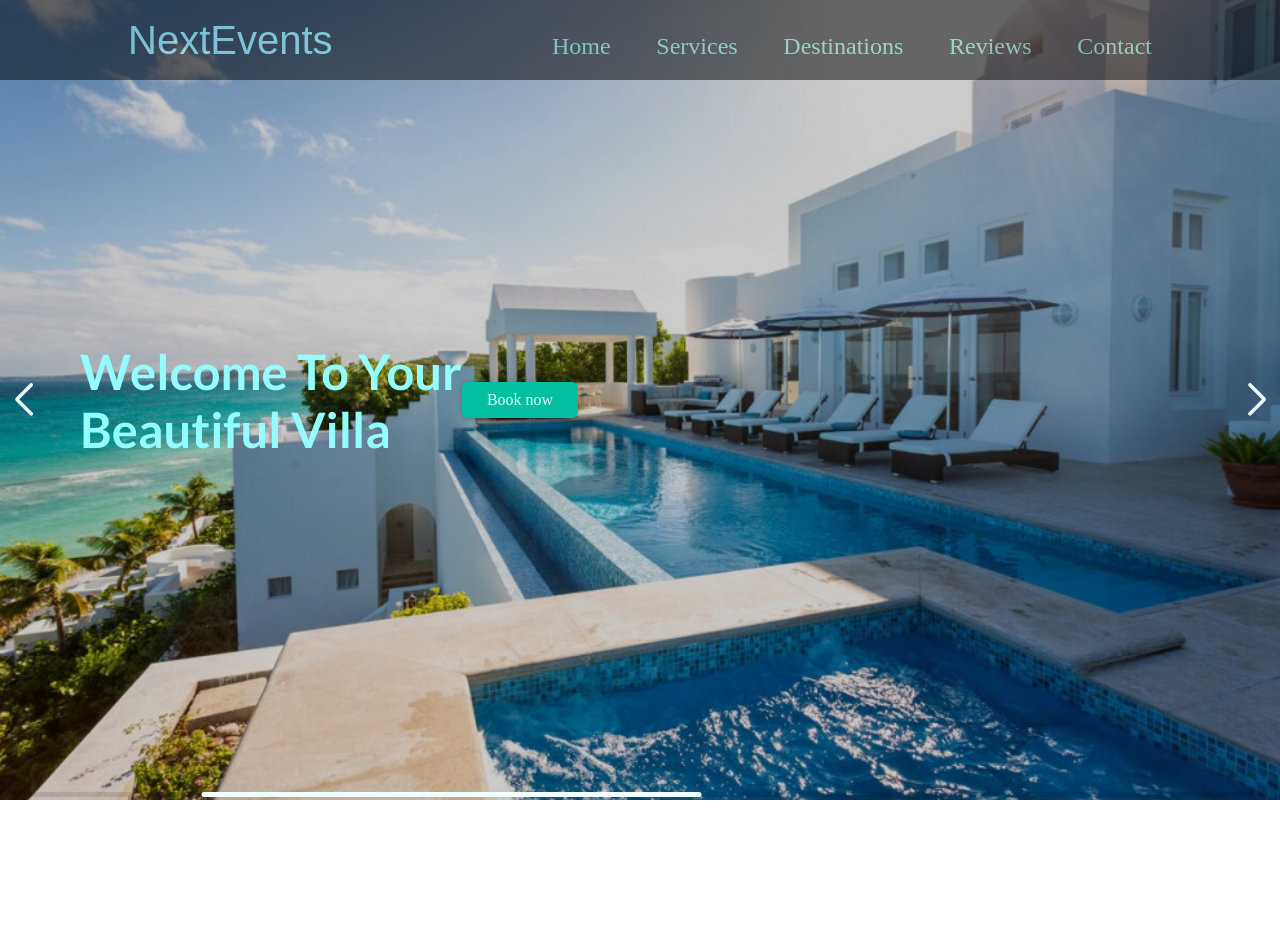
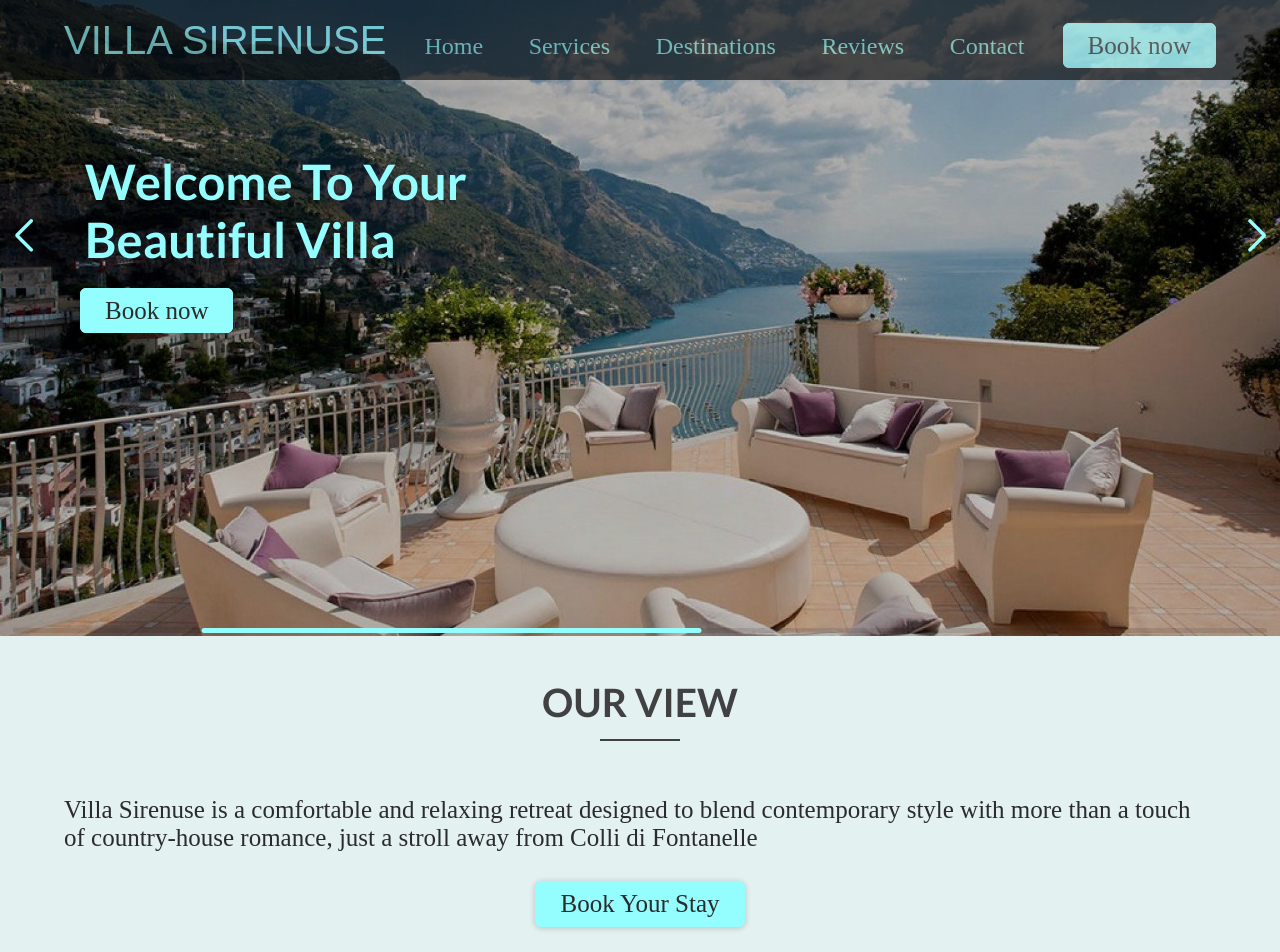
Before and after one commit to Allllakis/villa-italy-next-js, a Next.js app: page / in a window 1280 px wide. Shown: the top 952 px of the page. Before the commit the page ends 800 px from the top, so only its background shows below. Built offline with nearby package versions, Linux system fonts and the light colour scheme.

Commit message:
add about component

```diff
--- /dev/null
+++ b/components/about/about.js
@@ -0,0 +1,23 @@
+import classes from './about.module.css'
+import Button from '../ui/button';
+
+const About = () => {
+  return (
+    <section className={classes.about}>
+      <div className={classes.wrapper}>
+        <h2>OUR VIEW</h2>
+        <div className={classes.underline}></div>
+        <p>
+          Villa Sirenuse is a comfortable and relaxing retreat designed to blend
+          contemporary style with more than a touch of country-house romance,
+          just a stroll away from Colli di Fontanelle
+        </p>
+        <Button>
+            <span>Book Your Stay</span>
+        </Button>
+      </div>
+    </section>
+  );
+};
+
+export default About;
--- /dev/null
+++ b/components/about/about.module.css
@@ -0,0 +1,26 @@
+.about {
+  width: 100vw;
+  background-color: #e4f1f1;
+}
+
+.wrapper {
+    width: 90vw;
+    min-height: 33vh;
+    display: flex;
+    flex-direction: column;
+    justify-content: space-around;
+    align-items: center;
+    margin: 2rem auto;
+}
+
+.wrapper h2 {
+    color: #414141;
+}
+.underline {
+  width: 5rem;
+  height: 0.15rem;
+  margin-bottom: 1.25rem;
+  background: #414141;
+  margin-left: auto;
+  margin-right: auto;
+}
--- a/components/layout/main-header.js
+++ b/components/layout/main-header.js
@@ -1,32 +1,40 @@
 import React from "react";
 import Link from "next/link";
-import classes from './main-header.module.css'
+import Button from "../ui/button";
+import classes from "./main-header.module.css";
 
 const MainHeader = () => {
   return (
     <header className={classes.header}>
+      {/* <div className={classes['text-wrapper']}> */}
         <div className={classes.logo}>
-        <Link href="/">NextEvents</Link>
+          <Link href="/">VILLA SIRENUSE</Link>
         </div>
         <nav className={classes.navigation}>
           <ul>
             <li>
-            <Link href='/'>Home</Link>
+              <Link href="/">Home</Link>
             </li>
             <li>
-            <Link href='/services'>Services</Link>
+              <Link href="/services">Services</Link>
             </li>
             <li>
-            <Link href='/destinations'>Destinations</Link>
+              <Link href="/destinations">Destinations</Link>
             </li>
             <li>
-            <Link href='/reviews'>Reviews</Link>
+              <Link href="/reviews">Reviews</Link>
             </li>
             <li>
-            <Link href='/contact'>Contact</Link>
+              <Link href="/contact">Contact</Link>
             </li>
           </ul>
         </nav>
+        <div className={classes.btn}>
+          <Button link={"/"}>
+            <span>Book now</span>
+          </Button>
+        {/* </div> */}
+      </div>
     </header>
   );
 };
--- a/components/layout/main-header.module.css
+++ b/components/layout/main-header.module.css
@@ -6,12 +6,15 @@
     display: flex;
     justify-content: space-between;
     align-items: baseline;
-    padding: 1rem 10%;
+    padding: 1rem 5%;
     height: 5rem;
-    background: rgb(0,0,0);
-    opacity: 0.5;
+    background: rgb(0, 0, 0 );
+    opacity: 0.6;
+
     z-index: 10;
   }
+
+
 
   .logo {
     font-size: 1.5rem;
@@ -22,11 +25,14 @@
     justify-content: center;
     align-items: center;
     color: #94fdfd;
+   opacity: 1;
   }
+
 
   .logo a {
     text-decoration: none;
     color: #94fdfd;
+    opacity: 1;
   }
 
   .navigation ul {
@@ -37,7 +43,13 @@
     color: #74dacc;
     font-size: 1rem;
     list-style: none;
+    opacity: 1;
+  }
 
+  .navigation li:active,
+  .navigation li:hover {
+    text-decoration: underline;
+    opacity: 1;
   }
 
   @media (min-width: 768px) {
--- a/components/slider2/Slider2.js
+++ b/components/slider2/Slider2.js
@@ -42,33 +42,55 @@ const Slider2 = () => {
         <SwiperSlide>
           <div
             className={classes.sliderInner}
-            data-swiper-parallax="5%"
-            style={{ backgroundImage: `url(${images[0].image})` }}
+            // data-swiper-parallax="5%"
+            style={{ backgroundImage: `url(${images[1].image})` }}
           >
             <div className={classes["content-wrapper"]}>
               <h1>
                 Welcome to your <br /> beautiful villa
               </h1>
-              <Button link={'/'}>
-                <span>Book now</span>
-              </Button>
+              <div className={classes.btn}>
+                <Button link={"/"}>
+                  <span>Book now</span>
+                </Button>
+              </div>
             </div>
           </div>
         </SwiperSlide>
         <SwiperSlide>
           <div
             className={classes.sliderInner}
-            style={{ backgroundImage: `url(${images[1].image})` }}
+            // data-swiper-parallax="5%"
+            style={{ backgroundImage: `url(${images[0].image})` }}
           >
-            <h1>Welcome to your biutiful villa</h1>
+             <div className={classes["content-wrapper"]}>
+              <h1>
+                Welcome to your <br /> beautiful villa
+              </h1>
+              <div className={classes.btn}>
+                <Button link={"/"}>
+                  <span>Book now</span>
+                </Button>
+              </div>
+            </div>
           </div>
         </SwiperSlide>
         <SwiperSlide>
           <div
             className={classes.sliderInner}
+            // data-swiper-parallax="5%"
             style={{ backgroundImage: `url(${images[2].image})` }}
           >
-            <h1>Welcome to your biutiful villa</h1>
+            <div className={classes["content-wrapper"]}>
+              <h1>
+                Welcome to your <br /> beautiful villa
+              </h1>
+              <div className={classes.btn}>
+                <Button link={"/"}>
+                  <span>Book now</span>
+                </Button>
+              </div>
+            </div>
           </div>
         </SwiperSlide>
       </Swiper>
--- a/components/slider2/Slider2.module.css
+++ b/components/slider2/Slider2.module.css
@@ -2,10 +2,8 @@
   width: 100%;
   height: 100vh;
   position: relative;
- background: black;
+
 }
-
-
 
 .sliderInner {
   width: 100%;
@@ -18,30 +16,35 @@
 }
 
 .slider :global(.swiper-scrollbar-drag) {
-  background-color: azure;
+  background-color: #94fdfd;
 }
 .slider :global(.swiper-button-prev::after) {
-  color: azure;
+  color: #94fdfd;
   font-size: 2rem;
   font-weight: bold;
 }
 
 .slider :global(.swiper-button-next::after) {
-  color: azure;
+  color: #94fdfd;
   font-size: 2rem;
   font-weight: bold;
 }
 
 .content-wrapper {
-/* margin-left: 5rem;
-background: rgba(0, 0, 0, 0.4); */
-position: absolute;
+  position: absolute;
   top: 0;
   left: 0;
   width: 100%;
   height: 100%;
   display: flex;
-  align-items: center;
+  flex-direction: column;
+  justify-content: center;
   padding-left: 5rem;
   background: rgba(0, 0, 0, 0.2);
+  /* background: rgba(189, 137, 24, 0.2); */
+  /* background: rgba(94, 69, 61, 0.2); */
 }
+
+.btn {
+  margin-top: 1.5rem ;
+}
--- a/components/ui/button.module.css
+++ b/components/ui/button.module.css
@@ -2,11 +2,13 @@
     text-decoration: none;
     cursor: pointer;
     font: inherit;
-    background-color: #03be9f;
-    border: 1px solid #03be9f;
+    font-size: 1.563rem;
+    background-color: #94fdfd;
+    border: 1px solid #94fdfd;
     border-radius: 6px;
-    color: #dafff7;
+    color: #2b2b2b;
     padding: 0.5rem 1.5rem;
+
     text-align: center;
     box-shadow: 0 1px 6px rgba(0, 0, 0, 0.2);
   }
--- a/pages/index.js
+++ b/pages/index.js
@@ -1,12 +1,12 @@
-
 import Slider2 from "../components/slider2/Slider2";
+import About from "../components/about/about";
 import classes from "../styles/Home.module.css";
 
 export default function HomePage(props) {
   return (
     <div className={classes.main}>
-
       <Slider2 />
+      <About />
     </div>
   );
 }
--- a/styles/globals.css
+++ b/styles/globals.css
@@ -16,11 +16,13 @@ h3,
 h4,
 h5,
 h6 {
+  margin: 0.3rem;
   font-family: 'Lato', sans-serif;
   color: #94fdfd;
   font-weight: 700;
   text-transform: capitalize;
 }
+
 h1 {
   font-size: 3.052rem;
 }
@@ -41,6 +43,11 @@ h5 {
   font-size: 1.25rem;
 }
 
+p {
+  margin-bottom: 1.25rem;
+  font-size: 1.563rem;
+  color: #2b2b2b;
+}
 a {
   color: inherit;
   text-decoration: none;
```
Lines whose indentation alone changed are shown as unchanged.
